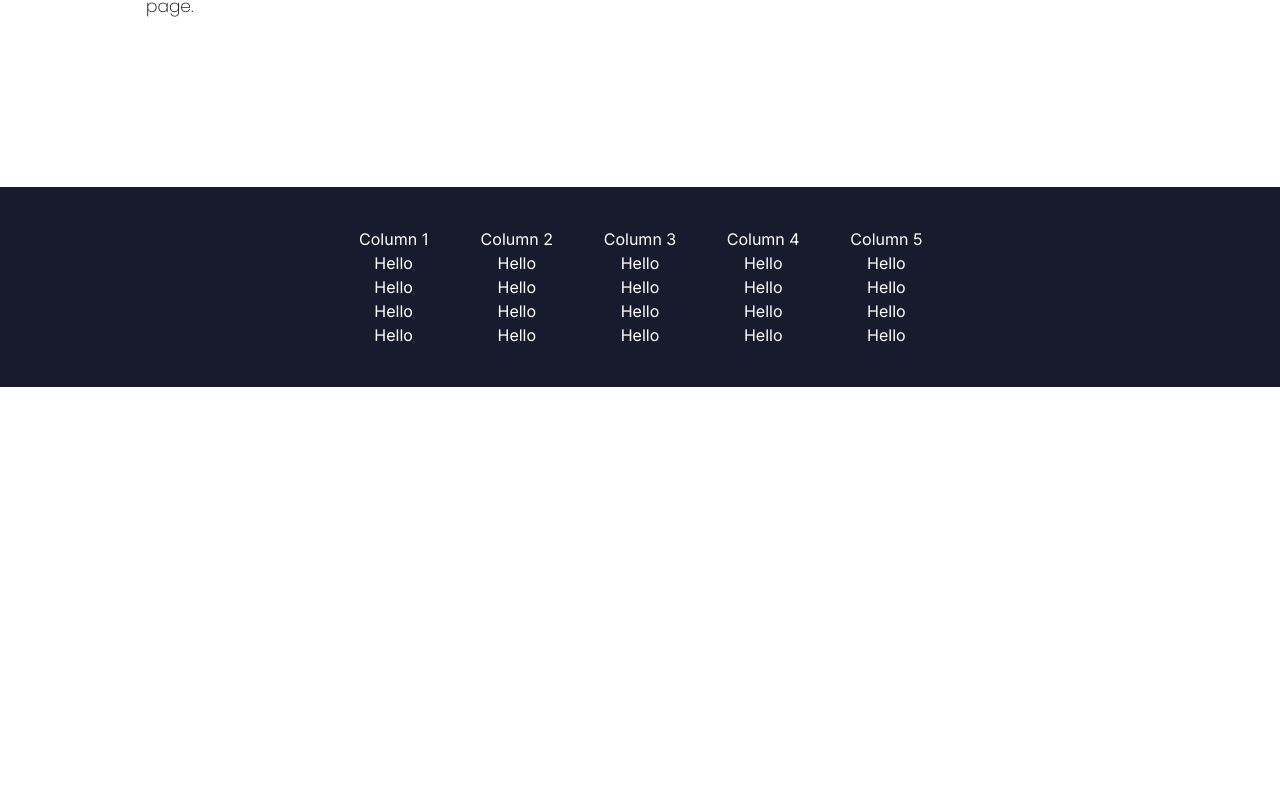
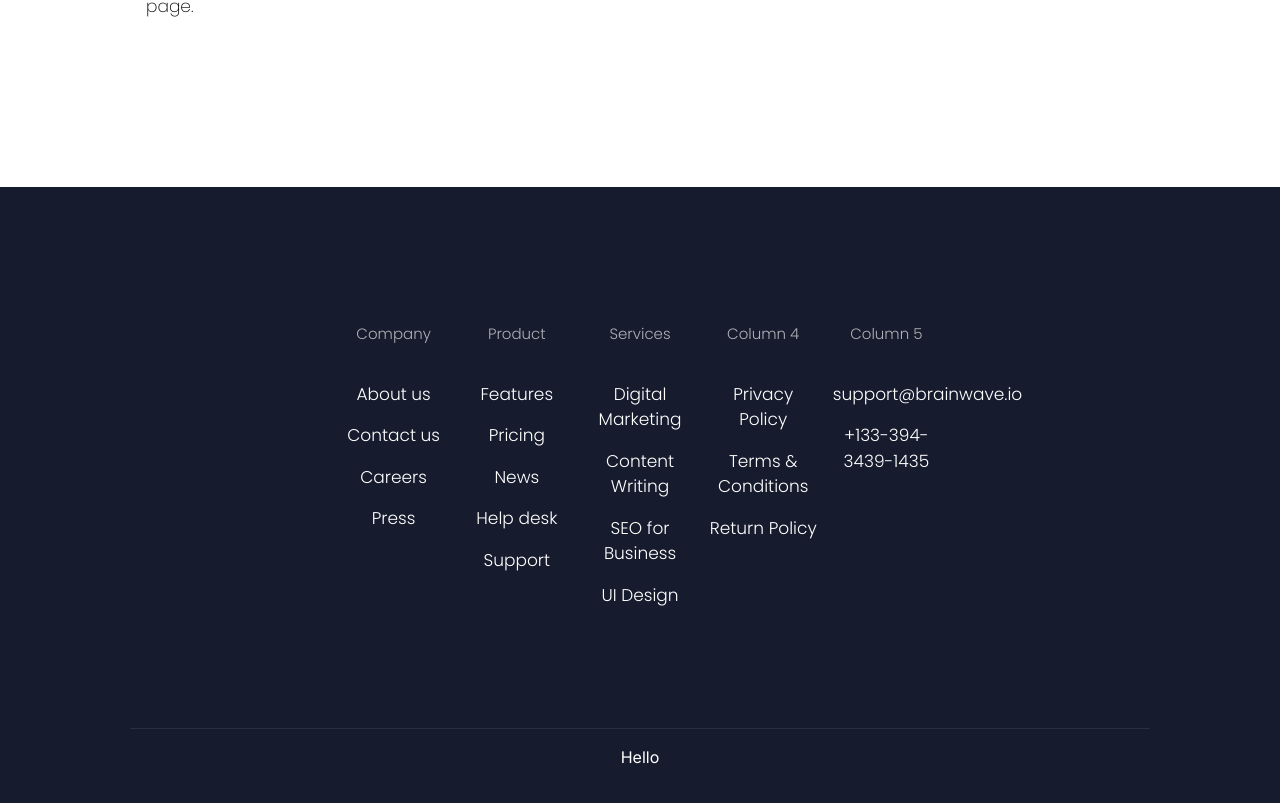
Before and after one commit to Txyeem/DemoProject, a Next.js app: page / in a window 1280 px wide. Shown: the part 2132-2935 px from the top of the page. Before the commit the page ends 2519 px from the top, so only its background shows below. Built offline with nearby package versions, Linux system fonts and the light colour scheme.

Commit message:
footer wip2

```diff
--- a/src/components/footer.jsx
+++ b/src/components/footer.jsx
@@ -3,48 +3,50 @@ import React from 'react';
 function Footer() {
   return (
 <div className='bg-[#161C2D] p-10'>
-      <div className="grid grid-cols-5 gap-4 mx-[300px] text-center">
+      <div className="grid grid-cols-5 gap-4 mx-[300px] text-center py-24">
         <div className='col-span-1'>
-          <h1 className='text-white'>Column 1</h1>
-          <p className="text-white">Hello</p>
-          <p className="text-white">Hello</p>
-          <p className="text-white">Hello</p>
-          <p className="text-white">Hello</p>
+          <h1 className='text-white pb-7 text-[15px] font-poppins font-light opacity-[65%]'>Company</h1>
+          <p className="text-white py-2 text-[17px] font-poppins font-light">About us</p>
+          <p className="text-white py-2 text-[17px] font-poppins font-light">Contact us</p>
+          <p className="text-white py-2 text-[17px] font-poppins font-light">Careers</p>
+          <p className="text-white py-2 text-[17px] font-poppins font-light">Press</p>
           {/* Add more rows of text for column 1 here */}
         </div>
         <div className='col-span-1'>
-          <h1 className='text-white'>Column 2</h1>
-          <p className="text-white">Hello</p>
-          <p className="text-white">Hello</p>
-          <p className="text-white">Hello</p>
-          <p className="text-white">Hello</p>
+          <h1 className='text-white pb-7 text-[15px] font-poppins font-light opacity-[65%]'>Product</h1>
+          <p className="text-white py-2 text-[17px] font-poppins font-light">Features</p>
+          <p className="text-white py-2 text-[17px] font-poppins font-light">Pricing</p>
+          <p className="text-white py-2 text-[17px] font-poppins font-light">News</p>
+          <p className="text-white py-2 text-[17px] font-poppins font-light">Help desk</p>
+          <p className="text-white py-2 text-[17px] font-poppins font-light">Support</p>
           {/* Add more rows of text for column 2 here */}
         </div>
         <div className='col-span-1'>
-          <h1 className='text-white'>Column 3</h1>
-          <p className="text-white">Hello</p>
-          <p className="text-white">Hello</p>
-          <p className="text-white">Hello</p>
-          <p className="text-white">Hello</p>
+          <h1 className='text-white pb-7 text-[15px] font-poppins font-light opacity-[65%]'>Services</h1>
+          <p className="text-white py-2 text-[17px] font-poppins font-light">Digital Marketing</p>
+          <p className="text-white py-2 text-[17px] font-poppins font-light">Content Writing</p>
+          <p className="text-white py-2 text-[17px] font-poppins font-light">SEO for Business</p>
+          <p className="text-white py-2 text-[17px] font-poppins font-light">UI Design</p>
           {/* Add more rows of text for column 3 here */}
         </div>
         <div className='col-span-1'>
-          <h1 className='text-white'>Column 4</h1>
-          <p className="text-white">Hello</p>
-          <p className="text-white">Hello</p>
-          <p className="text-white">Hello</p>
-          <p className="text-white">Hello</p>
+          <h1 className='text-white pb-7 text-[15px] font-poppins font-light opacity-[65%]'>Column 4</h1>
+          <p className="text-white py-2 text-[17px] font-poppins font-light">Privacy Policy</p>
+          <p className="text-white py-2 text-[17px] font-poppins font-light">Terms & Conditions</p>
+          <p className="text-white py-2 text-[17px] font-poppins font-light">Return Policy</p>
           {/* Add more rows of text for column 4 here */}
         </div>
         <div className='col-span-1'>
-          <h1 className='text-white'>Column 5</h1>
-          <p className="text-white">Hello</p>
-          <p className="text-white">Hello</p>
-          <p className="text-white">Hello</p>
-          <p className="text-white">Hello</p>
+          <h1 className='text-white pb-7 text-[15px] font-poppins font-light opacity-[65%]'>Column 5</h1>
+          <p className="text-white py-2 text-[17px] font-poppins font-light">support@brainwave.io</p>
+          <p className="text-white py-2 text-[17px] font-poppins font-light">+133-394-3439-1435</p>
           {/* Add more rows of text for column 5 here */}
         </div>
       </div>
+
+      <hr className="border-[#292F41] my-4 w-[1020px] mx-auto" />
+      <p className="text-white text-center">Hello</p>
+
     </div>
   );
 }
```
